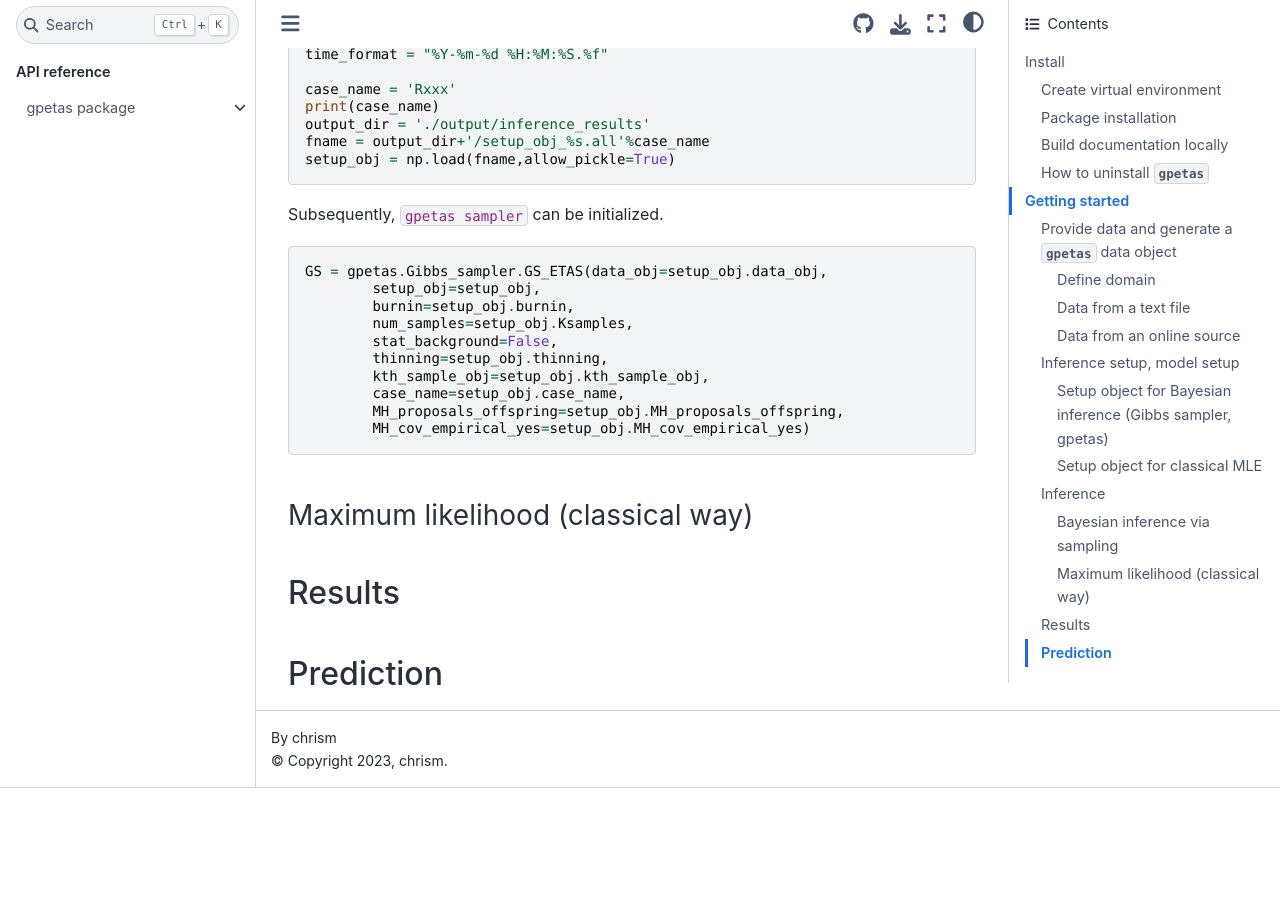
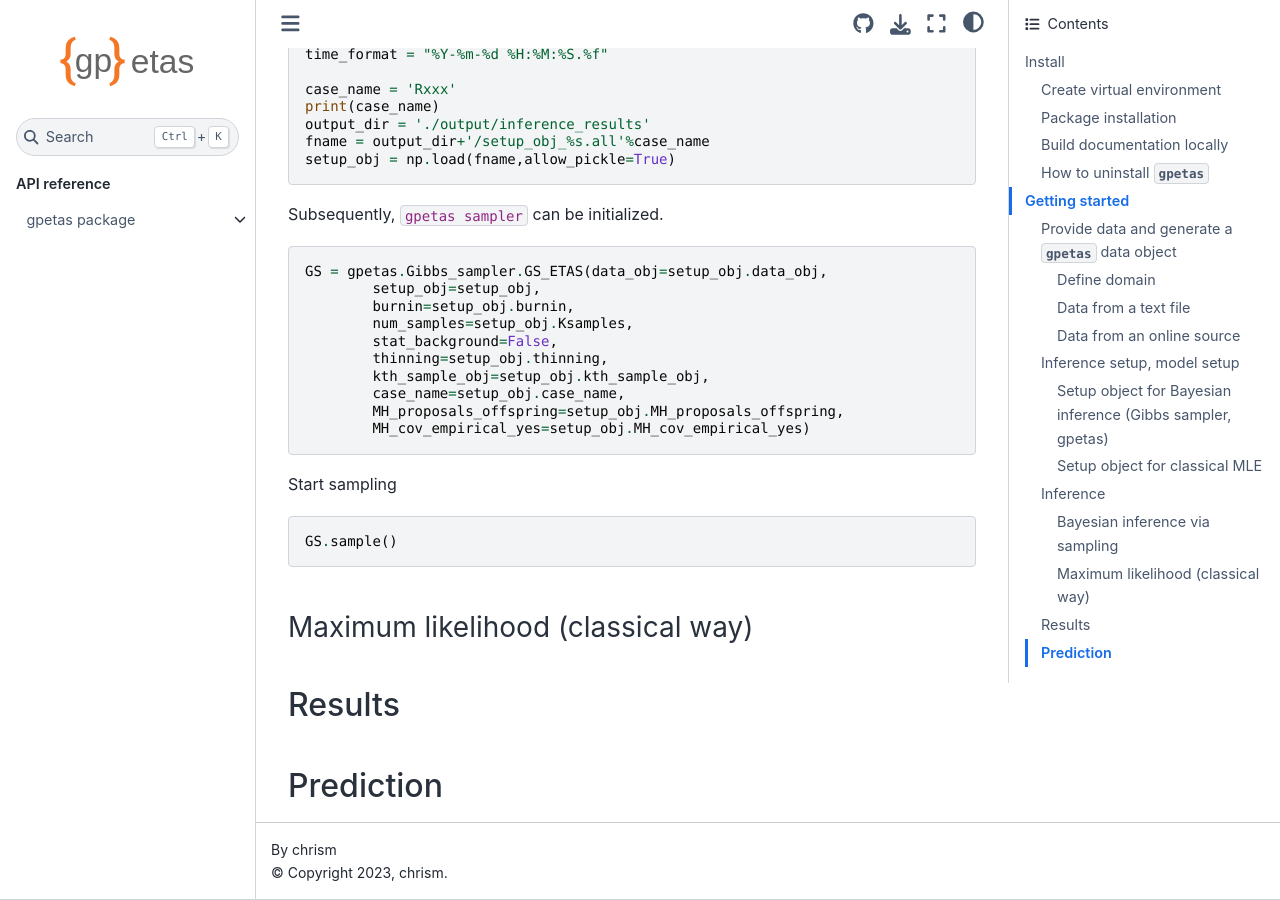
Before and after one commit to chris-molki/gpetas, a Sphinx documentation site: the page built from docs/source/README.md, in a window 1280 px wide and 900 px high, scrolled down 8815 px. Built offline with Sphinx 7.4.7 and the Sphinx Book theme 1.1.4, drawn with Linux system fonts in a browser that asks for light colours; pages that are not in the unit, such as notebooks, are missing from menus; before the commit the page ends 9603 px from its top, so only the background shows below that.

Commit message:
until gibbs sampler obj

````diff
--- a/docs/source/README.md
+++ b/docs/source/README.md
@@ -397,7 +397,10 @@
         MH_proposals_offspring=setup_obj.MH_proposals_offspring,
         MH_cov_empirical_yes=setup_obj.MH_cov_empirical_yes)
 ```
-
+Start sampling
+```python
+GS.sample()
+```
 
 ### Maximum likelihood (classical way)
 
````
Also changed, not shown: 2 other files.
